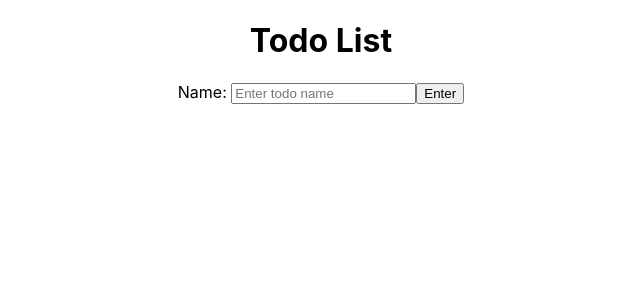
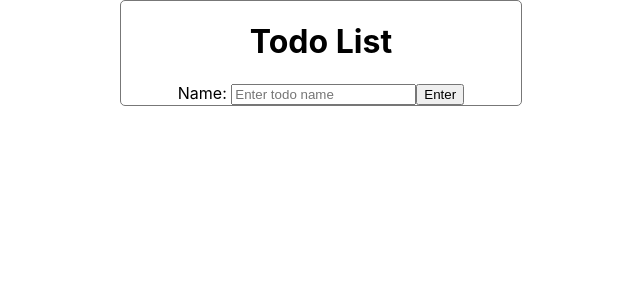
Before and after one commit to msizar/ultimate-todo-app, a React (Create React App) app: page / in a window 1280 px wide. Shown: the top 300 px of the page, without its empty margins (319-959 px from the left). Built offline with nearby package versions, Linux system fonts and the light colour scheme.

Commit message:
Add styling

```diff
--- a/src/App.css
+++ b/src/App.css
@@ -1,5 +1,8 @@
 .App {
   text-align: center;
+  display: flex;
+  align-items: center;
+  justify-content: center;
 }
 
 .App-logo {
--- a/src/Layout/TodoList/index.js
+++ b/src/Layout/TodoList/index.js
@@ -91,10 +91,10 @@ class TodoList extends Component {
             )
 
         return (
-            <div>
+            <div className="todolist-root">
                 <h1>Todo List</h1>
+                <NewFormTodo handleSubmit={this.handleSubmit}/>
                 {todosBox}
-                <NewFormTodo handleSubmit={this.handleSubmit}/>
             </div>
         )
     }
--- a/src/Layout/TodoList/style.css
+++ b/src/Layout/TodoList/style.css
@@ -0,0 +1,6 @@
+.todolist-root {
+    width: 400px;
+    min-height: 80%;
+    border-radius: 5px;
+    border: solid 1px #777;
+}
```
